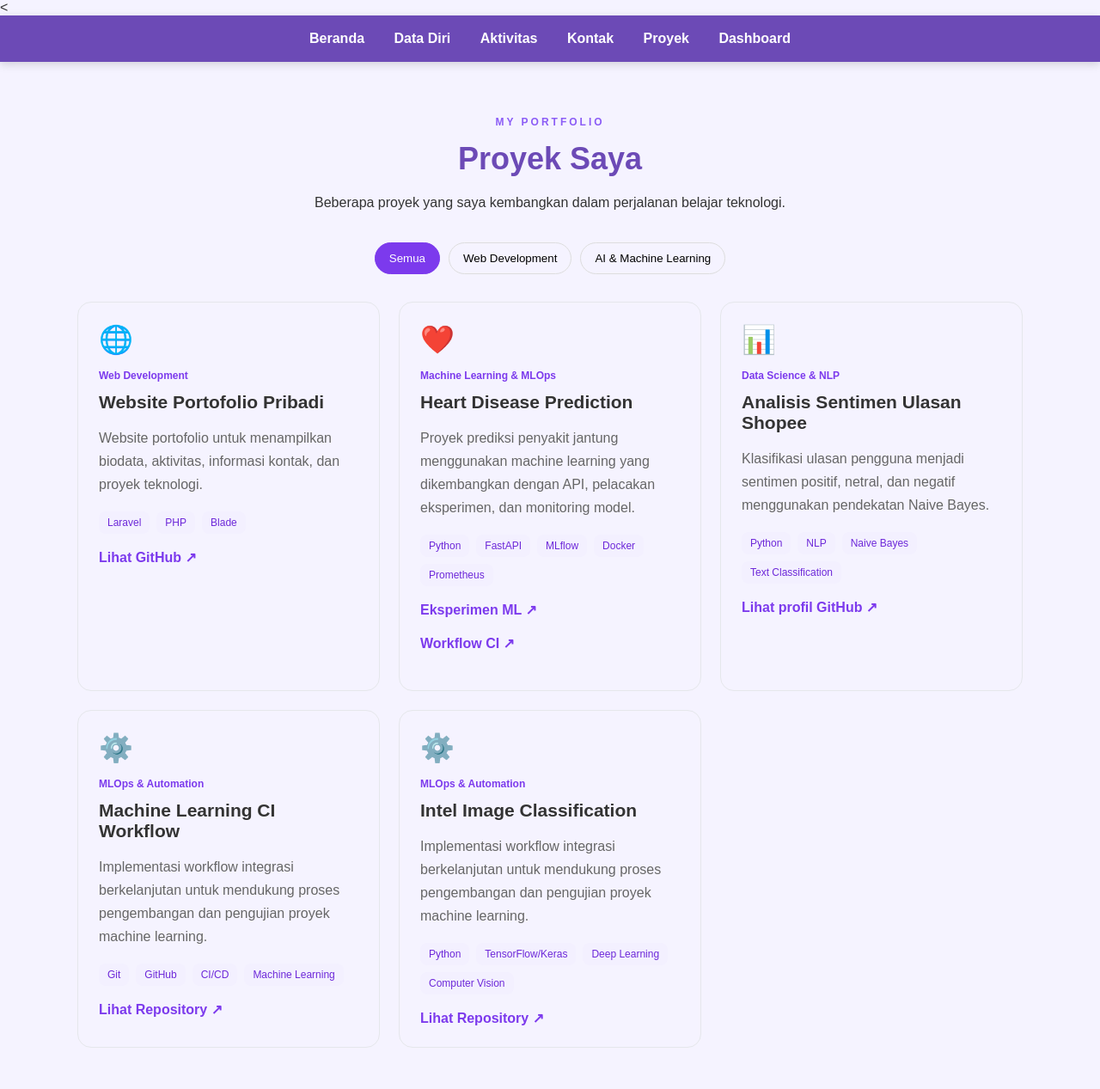
After one commit to Oktora15/portfolio-laravel, a Laravel app: page /proyek in a window 1280 px wide. The commit adds this page. Shown: the whole page at 86% size. Run offline with Laravel 12, Linux system fonts and the light colour scheme.

Commit message:
git commit -m "Add proyek page and dashboard route" git push origin main

```diff
--- a/resources/views/layouts/app.blade.php
+++ b/resources/views/layouts/app.blade.php
@@ -109,6 +109,23 @@
     ">
         Kontak
     </a>
+    <a href="/proyek" style="
+        color: white;
+        text-decoration: none;
+        margin: 0 15px;
+        font-weight: bold;
+    ">
+        Proyek
+    </a>
+    <a href="/dashboard/1" style="
+        color: white;
+        text-decoration: none;
+        margin: 0 15px;
+        font-weight: bold;
+    ">
+        Dashboard
+    </a>
+
 </nav>
 
     @yield('content')
--- /dev/null
+++ b/resources/views/proyek.blade.php
@@ -0,0 +1,286 @@
+@extends('layouts.app')
+
+@section('content')
+<div class="projects-container">
+    <div class="projects-heading">
+        <p class="projects-label">MY PORTFOLIO</p>
+        <h1>Proyek Saya</h1>
+        <p>Beberapa proyek yang saya kembangkan
+           dalam perjalanan belajar teknologi.</p>
+    </div>
+
+    <div class="project-filters">
+        <button class="filter-btn active" data-filter="all">
+            Semua
+        </button>
+        <button class="filter-btn" data-filter="web">
+            Web Development
+        </button>
+        <button class="filter-btn" data-filter="ai">
+            AI & Machine Learning
+        </button>
+    </div>
+
+    <div class="project-grid">
+
+    <!-- PROYEK 1: PORTOFOLIO -->
+    <article class="project-card" data-category="web">
+        <div class="project-icon">🌐</div>
+        <span class="project-category">Web Development</span>
+        <h2>Website Portofolio Pribadi</h2>
+        <p>
+            Website portofolio untuk menampilkan biodata,
+            aktivitas, informasi kontak, dan proyek teknologi.
+        </p>
+        <div class="project-tech">
+            <span>Laravel</span>
+            <span>PHP</span>
+            <span>Blade</span>
+        </div>
+        <a href="https://github.com/Oktora15/portfolio-laravel"
+           target="_blank" rel="noopener noreferrer">
+            Lihat GitHub ↗
+        </a>
+    </article>
+
+    <!-- PROYEK 2: HEART DISEASE MLOPS -->
+    <article class="project-card" data-category="ai">
+        <div class="project-icon">❤️</div>
+        <span class="project-category">Machine Learning & MLOps</span>
+        <h2>Heart Disease Prediction</h2>
+        <p>
+            Proyek prediksi penyakit jantung menggunakan
+            machine learning yang dikembangkan dengan API,
+            pelacakan eksperimen, dan monitoring model.
+        </p>
+        <div class="project-tech">
+            <span>Python</span>
+            <span>FastAPI</span>
+            <span>MLflow</span>
+            <span>Docker</span>
+            <span>Prometheus</span>
+        </div>
+        <a href="https://github.com/Oktora15/Eksperimen_SML_AnnisaOktoraNurusyifa"
+           target="_blank" rel="noopener noreferrer">
+            Eksperimen ML ↗
+        </a>
+        <p>
+            <a href="https://github.com/Oktora15/Workflow-CI"
+               target="_blank" rel="noopener noreferrer">
+                Workflow CI ↗
+            </a>
+        </p>
+    </article>
+
+    <!-- PROYEK 3: ANALISIS SENTIMEN SHOPEE -->
+    <article class="project-card" data-category="ai">
+        <div class="project-icon">📊</div>
+        <span class="project-category">Data Science & NLP</span>
+        <h2>Analisis Sentimen Ulasan Shopee</h2>
+        <p>
+            Klasifikasi ulasan pengguna menjadi sentimen
+            positif, netral, dan negatif menggunakan
+            pendekatan Naive Bayes.
+        </p>
+        <div class="project-tech">
+            <span>Python</span>
+            <span>NLP</span>
+            <span>Naive Bayes</span>
+            <span>Text Classification</span>
+        </div>
+        <a href="https://github.com/Oktora15/sentimen-analysis-shopee"
+           target="_blank" rel="noopener noreferrer">
+            Lihat profil GitHub ↗
+        </a>
+    </article>
+
+    <!-- PROYEK 4: WORKFLOW CI -->
+    <article class="project-card" data-category="ai">
+        <div class="project-icon">⚙️</div>
+        <span class="project-category">MLOps & Automation</span>
+        <h2>Machine Learning CI Workflow</h2>
+        <p>
+            Implementasi workflow integrasi berkelanjutan
+            untuk mendukung proses pengembangan dan
+            pengujian proyek machine learning.
+        </p>
+        <div class="project-tech">
+            <span>Git</span>
+            <span>GitHub</span>
+            <span>CI/CD</span>
+            <span>Machine Learning</span>
+        </div>
+        <a href="https://github.com/Oktora15/Workflow-CI"
+           target="_blank" rel="noopener noreferrer">
+            Lihat Repository ↗
+        </a>
+
+    </article>
+
+    <!-- PROYEK 5: Intel Image Classification -->
+    <article class="project-card" data-category="ai">
+        <div class="project-icon">⚙️</div>
+        <span class="project-category">MLOps & Automation</span>
+        <h2>Intel Image Classification</h2>
+        <p>
+            Implementasi workflow integrasi berkelanjutan
+            untuk mendukung proses pengembangan dan
+            pengujian proyek machine learning.
+        </p>
+        <div class="project-tech">
+            <span>Python</span>
+            <span>TensorFlow/Keras</span>
+            <span>Deep Learning</span>
+            <span>Computer Vision</span>
+        </div>
+        <a href="https://github.com/Oktora15/intel-image-classification"
+           target="_blank" rel="noopener noreferrer">
+            Lihat Repository ↗
+        </a>
+    </article>
+</div>
+
+<style>
+.projects-container {
+    max-width: 1100px;
+    margin: 0 auto;
+    padding: 48px 20px;
+}
+
+.projects-heading {
+    text-align: center;
+    margin-bottom: 32px;
+}
+
+.projects-label {
+    color: #8b5cf6;
+    font-weight: bold;
+    letter-spacing: 3px;
+    font-size: 12px;
+}
+
+.projects-heading h1 {
+    font-size: 36px;
+    margin: 10px 0;
+}
+
+.projects-heading p {
+    line-height: 1.7;
+}
+
+.project-filters {
+    display: flex;
+    justify-content: center;
+    flex-wrap: wrap;
+    gap: 10px;
+    margin-bottom: 32px;
+}
+
+.filter-btn {
+    padding: 10px 16px;
+    border: 1px solid #ddd;
+    border-radius: 24px;
+    background: transparent;
+    cursor: pointer;
+}
+
+.filter-btn.active {
+    background: #7c3aed;
+    color: white;
+    border-color: #7c3aed;
+}
+
+.project-grid {
+    display: grid;
+    grid-template-columns:
+        repeat(auto-fit, minmax(260px, 1fr));
+    gap: 22px;
+}
+
+.project-card {
+    border: 1px solid #e5e7eb;
+    border-radius: 16px;
+    padding: 24px;
+    transition: transform 0.2s, box-shadow 0.2s;
+}
+
+.project-card:hover {
+    transform: translateY(-5px);
+    box-shadow: 0 10px 28px rgba(0, 0, 0, 0.08);
+}
+
+.project-icon {
+    font-size: 32px;
+    margin-bottom: 16px;
+}
+
+.project-category {
+    font-size: 12px;
+    color: #7c3aed;
+    font-weight: bold;
+}
+
+.project-card h2 {
+    font-size: 21px;
+    margin: 12px 0;
+}
+
+.project-card p {
+    line-height: 1.7;
+    color: #666;
+}
+
+.project-tech {
+    display: flex;
+    flex-wrap: wrap;
+    gap: 8px;
+    margin: 18px 0;
+}
+
+.project-tech span {
+    font-size: 12px;
+    background: #f3f0ff;
+    color: #6d28d9;
+    padding: 6px 10px;
+    border-radius: 8px;
+}
+
+.project-card a {
+    color: #7c3aed;
+    font-weight: bold;
+    text-decoration: none;
+}
+
+.project-card a:hover {
+    text-decoration: underline;
+}
+
+@media (max-width: 600px) {
+    .projects-heading h1 {
+        font-size: 29px;
+    }
+}
+</style>
+
+<script>
+document.querySelectorAll('.filter-btn').forEach(button => {
+    button.addEventListener('click', function () {
+        const filter = this.dataset.filter;
+
+        document.querySelectorAll('.filter-btn')
+            .forEach(btn => btn.classList.remove('active'));
+
+        this.classList.add('active');
+
+        document.querySelectorAll('.project-card')
+            .forEach(card => {
+                card.style.display =
+                    filter === 'all' ||
+                    card.dataset.category === filter
+                        ? ''
+                        : 'none';
+            });
+    });
+});
+</script>
+@endsection
--- a/routes/web.php
+++ b/routes/web.php
@@ -14,3 +14,9 @@ Route::get('/aktivitas', function () {
 Route::get('/kontak', function () {
     return view('kontak');
 });
+Route::get('/proyek', function () {
+    return view('proyek');
+});
+Route::get('/dashboard/{id}', function ($id) {
+    return view('dashboard');
+});
```
Also changed, not shown: resources/views/Dashboard.blade.php (added, +255 -0 lines).
